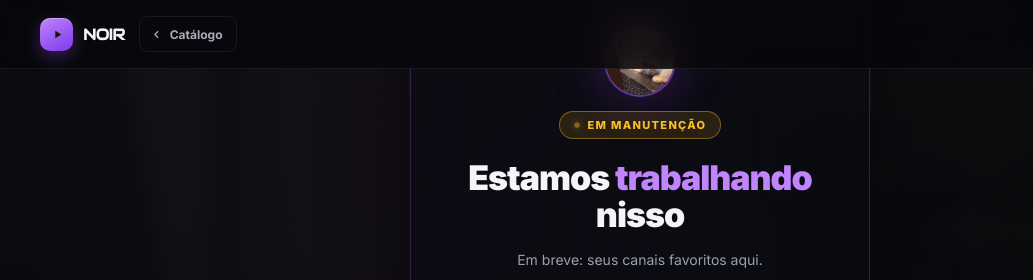
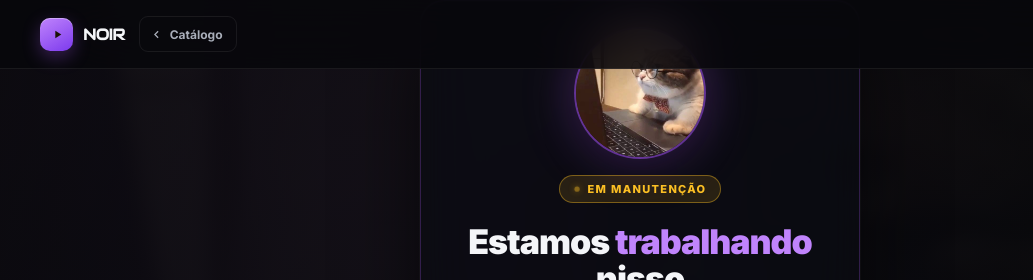
Before and after one commit to Nexuusz/noir, a website: page aovivo.html in a window 1280 px wide. Shown: the top 280 px of the page, 0-1033 px from the left. Drawn offline with Linux system fonts and the light colour scheme.

Commit message:
design: keep cat image full size, compact card

```diff
--- a/aovivo.html
+++ b/aovivo.html
@@ -59,8 +59,8 @@
   }
   .maint-card{
     position:relative;z-index:2;
-    max-width:460px;width:100%;text-align:center;
-    padding:24px 28px;
+    max-width:440px;width:100%;text-align:center;
+    padding:26px 24px;
     border-radius:24px;
     border:1px solid rgba(168,85,247,.25);
     background:rgba(10,12,17,.72);
@@ -69,7 +69,7 @@
     box-shadow:0 30px 80px rgba(0,0,0,.6),0 0 0 1px rgba(255,255,255,.04),inset 0 1px 0 rgba(255,255,255,.06);
   }
   .maint-icon{
-    width:72px;height:72px;margin:0 auto 14px;
+    width:132px;height:132px;margin:0 auto 16px;
     border-radius:50%;
     display:grid;place-items:center;
     overflow:hidden;
@@ -77,7 +77,7 @@
     border:2px solid rgba(168,85,247,.5);
     box-shadow:0 0 50px rgba(168,85,247,.35),inset 0 1px 0 rgba(255,255,255,.15),0 12px 30px rgba(0,0,0,.5);
   }
-  .maint-icon img{width:100%;height:100%;object-fit:cover;object-position:72% center;display:block}
+  .maint-icon img{width:100%;height:100%;object-fit:cover;object-position:center center;display:block}
   .maint-badge{
     display:inline-flex;align-items:center;gap:8px;
     height:28px;padding:0 14px;border-radius:999px;
```
